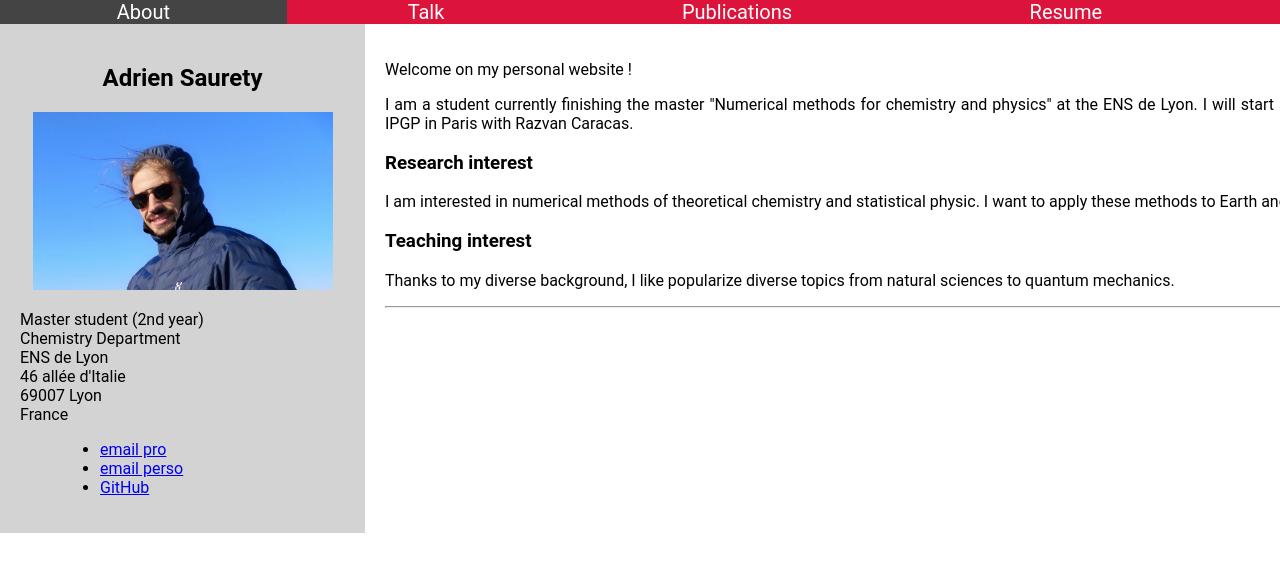
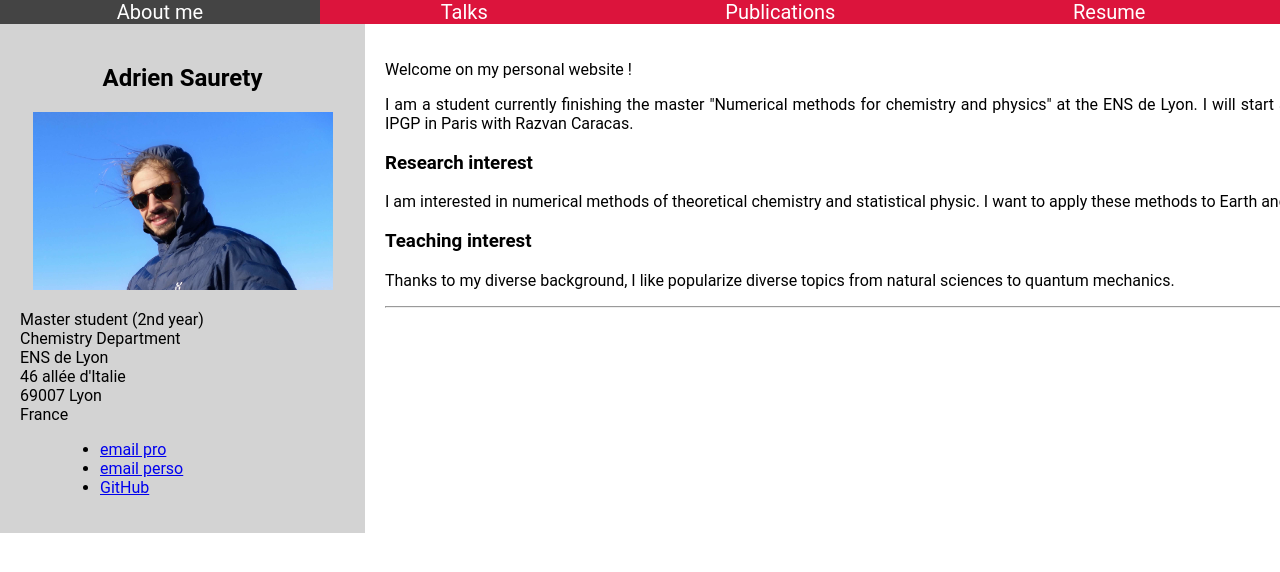
Before and after one commit to adriensaurety/adriensaurety.github.io, a Jekyll site: the page built from index.html, in a window 1280 px wide. Shown: the top 572 px of the page. Built offline with Jekyll 4.4.1, drawn with Linux system fonts in a browser that asks for light colours.

Commit message:
Update default.html

```diff
--- a/_layouts/default.html
+++ b/_layouts/default.html
@@ -20,8 +20,8 @@
 <body>
 
  <div class="topnav">
-	 <a href="index.html">About</a>
-	 <a href="talk.html">Talk</a>
+	 <a href="index.html">About me</a>
+	 <a href="talk.html">Talks</a>
 	 <a href="publications.html">Publications</a>
 	 <a href="ME-UFR-CV-SAURETY-Adrien.pdf" target="_blank">Resume</a>
 </div>
```
